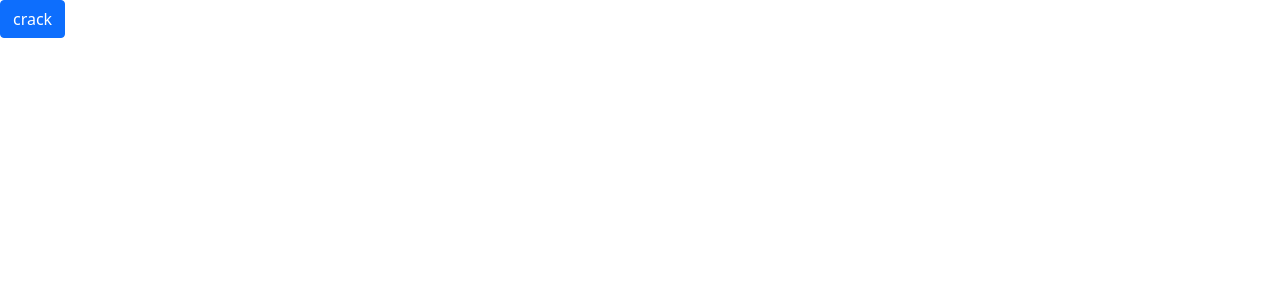
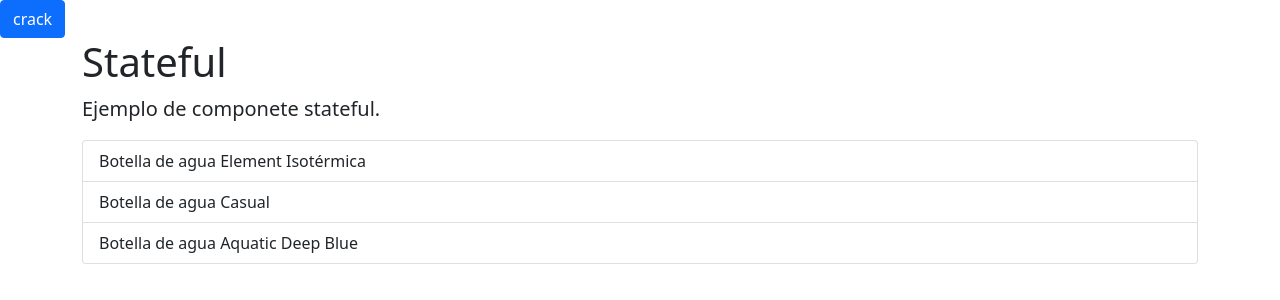
Before and after one commit to jandrohen/MyShopJandro-DAW, an Angular app: page / in a window 1280 px wide. Shown: the top 300 px of the page. Built offline with nearby package versions, Linux system fonts and the light colour scheme.

Commit message:
* Add component stateful * Add routing stateful * Update type of shopItems

```diff
--- a/src/app/app-routing.module.ts
+++ b/src/app/app-routing.module.ts
@@ -1,7 +1,10 @@
 import { NgModule } from '@angular/core';
 import { RouterModule, Routes } from '@angular/router';
+import { StatefulComponent } from './stateful/stateful.component';
 
-const routes: Routes = [];
+const routes: Routes = [
+  {path:'', component: StatefulComponent},
+];
 
 @NgModule({
   imports: [RouterModule.forRoot(routes)],
--- a/src/app/app.module.ts
+++ b/src/app/app.module.ts
@@ -3,10 +3,12 @@ import { BrowserModule } from '@angular/platform-browser';
 
 import { AppRoutingModule } from './app-routing.module';
 import { AppComponent } from './app.component';
+import { StatefulComponent } from './stateful/stateful.component';
 
 @NgModule({
   declarations: [
-    AppComponent
+    AppComponent,
+    StatefulComponent
   ],
   imports: [
     BrowserModule,
--- a/src/app/models/shop.model.ts
+++ b/src/app/models/shop.model.ts
@@ -1,5 +1,7 @@
+import {Product} from "../interfaces/product";
+
 export class Shop {
-  shopItems: object;
+  shopItems: Array<Product>;
 
   constructor() {
     this.shopItems = [
--- /dev/null
+++ b/src/app/stateful/stateful.component.html
@@ -0,0 +1,12 @@
+<main role="main" class="container">
+
+   <div class="starter-template">
+   <h1>Stateful</h1>
+   <p class="lead">Ejemplo de componete stateful.</p>
+
+   <ul class="list-group">
+   <li class="list-group-item" *ngFor="let curso of shopModel.shopItems">{{curso.title}}</li>
+
+   </ul>
+   </div>
+   </main><!-- /.container -->
--- /dev/null
+++ b/src/app/stateful/stateful.component.ts
@@ -0,0 +1,22 @@
+import { Component, OnInit } from '@angular/core';
+
+import {Shop} from "../models/shop.model";
+import {Product} from "../interfaces/product";
+
+@Component({
+  selector: 'app-stateful',
+  templateUrl: './stateful.component.html',
+  styleUrls: ['./stateful.component.css']
+})
+export class StatefulComponent implements OnInit {
+  shopModel: Shop = new Shop();
+  boughtItems: Array<Product>;
+
+  constructor() {
+    this.boughtItems = [];
+  }
+
+  ngOnInit(): void {
+  }
+
+}
```
Also changed, not shown: src/app/stateful/stateful.component.css (added), 1 other file (tests, documents, lock files or other folders).
